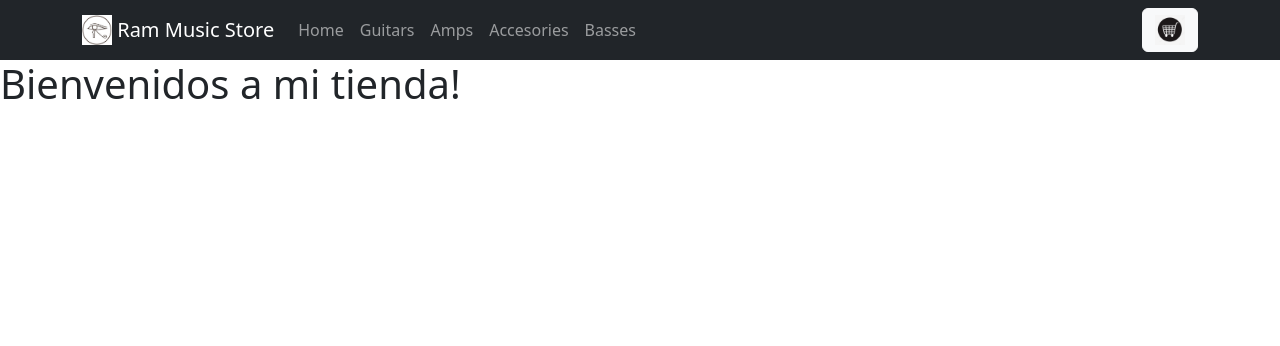
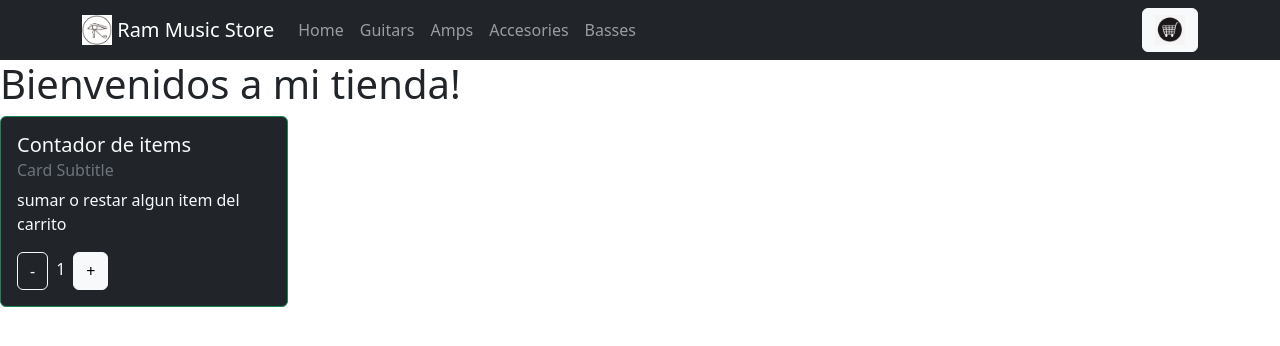
Before and after one commit to ramsesurb/desafio2, a React (Create React App) app: page / in a window 1280 px wide. Shown: the top 346 px of the page. Built offline with nearby package versions, Linux system fonts and the light colour scheme.

Commit message:
desafio entregable contador

```diff
--- a/src/components/CartWidget/CartWidget.js
+++ b/src/components/CartWidget/CartWidget.js
@@ -9,7 +9,6 @@ export const Cart = () => {
               height="30"
               className="d-inline-block align-top"
             />
-
         </div>
     )
 }
--- /dev/null
+++ b/src/components/CounterButton/CounterButton.js
@@ -0,0 +1,35 @@
+import { useState } from "react"
+import Card from 'react-bootstrap/Card';
+
+const ItemCounter =() => {
+
+    const [counter, setCounter] = useState (1)
+
+    const handlePlus = () => {
+        setCounter(counter + 1)
+        console.log(counter)
+    }
+
+
+    const handleMinus = () => {
+        if (counter > 0 ) {
+            setCounter(counter - 1)
+        }
+    }
+    return (
+
+    <Card bg="dark" text="light" border= "success"  style={{ width: '18rem' }}>
+      <Card.Body>
+        <Card.Title>Contador de items</Card.Title>
+        <Card.Subtitle className="mb-2 text-muted">Card Subtitle</Card.Subtitle>
+        <Card.Text>
+          sumar o restar algun item del carrito
+        </Card.Text>
+        <button onClick={handleMinus} className="btn btn-outline-light">-</button>
+        <span className="mx-2">{counter}</span>
+        <button onClick={handlePlus} className="btn btn-light">+</button>
+      </Card.Body>
+    </Card>
+  )
+}
+export default ItemCounter
--- a/src/components/ItemListContainer/ItemListContainer.js
+++ b/src/components/ItemListContainer/ItemListContainer.js
@@ -1,3 +1,5 @@
+import ItemCounter from "../CounterButton/CounterButton"
+
 export const ItemListContainer = ({titulo}) => {
 
     return (
@@ -5,6 +7,7 @@ export const ItemListContainer = ({titulo}) => {
            <h1>
             {titulo}
            </h1>
+           <ItemCounter/>
 
         </div>
     )
```
